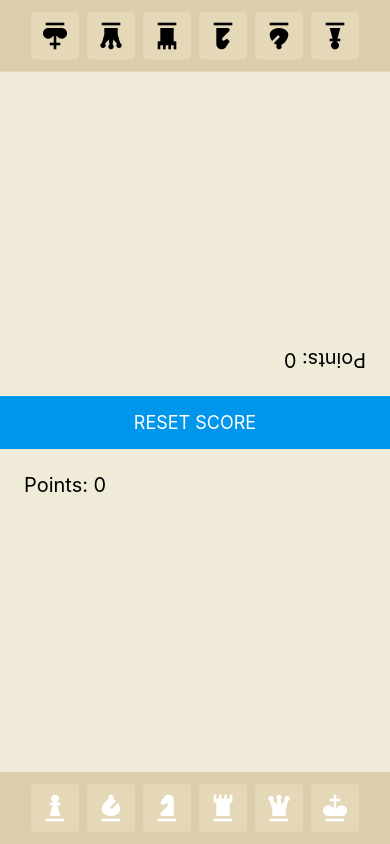
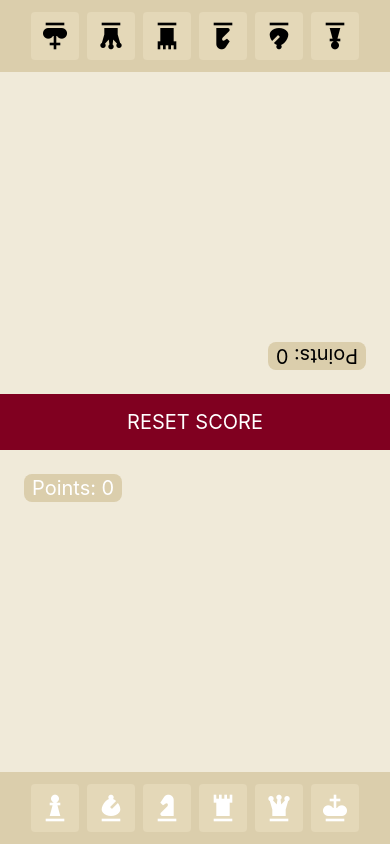
Before and after one commit to remisaado/chessculator-app, a React Native app: screen / in a window 390 px wide. Built offline with nearby package versions, Linux system fonts and the light colour scheme.

Commit message:
Displays winner if king is taken, handles further abstraction, other improvements to code and app design

```diff
--- a/App.js
+++ b/App.js
@@ -1,7 +1,6 @@
-//import { StatusBar } from 'expo-status-bar';
 import React, { useState } from 'react';
-import { Pressable, SafeAreaView, StyleSheet, Text, View, StatusBar } from 'react-native';
-import { ChessPiece, Button } from './components';
+import { Pressable, SafeAreaView, StyleSheet, View, StatusBar } from 'react-native';
+import { ChessPiece, Button, ScoreText } from './components';
 import { MaterialCommunityIcons } from '@expo/vector-icons';
 import 'react-native-get-random-values';
 import { v4 as uuidv4 } from 'uuid';
@@ -10,14 +9,34 @@ export default function App() {
   const [takenPieces, setTakenPieces] = useState([]);
   const [whiteScore, setWhiteScore] = useState(0);
   const [blackScore, setBlackScore] = useState(0);
+  const [winner, setWinner] = useState("");
 
   const iconSize = 32;
+  const white = "white";
+  const black = "black";
+  const pieces = {
+    pawn: "chess-pawn",
+    bishop: "chess-bishop",
+    knight: "chess-knight",
+    rook: "chess-rook",
+    queen: "chess-queen",
+    king: "chess-king",
+  };
 
   const takePiece = (name, color) => {
+    if (takenPieces.length >= 32) return;
+
     setTakenPieces(takenPieces => [...takenPieces, {key: uuidv4(), name, color}]);
 
-    score = calculateScore(name, color);
-    if (color === "white") setWhiteScore(whiteScore + score);
+    if (name === pieces.king)
+    {
+      setWinner(color + " wins by checkmate!");
+      return;
+    }
+
+    score = calculateScore(name);
+
+    if (color === white) setWhiteScore(whiteScore + score);
     else setBlackScore(blackScore + score);
   }
 
@@ -25,31 +44,34 @@ export default function App() {
     removeKey = item.key;
     setTakenPieces(takenPieces => {return takenPieces.filter((item) => item.key !== removeKey)});
 
-    score = calculateScore(item.name, item.color);
+    if (item.name === pieces.king)
+    {
+      setWinner("");
+      return;
+    }
 
-    if (item.color === "white") setWhiteScore(whiteScore - score);
+    score = calculateScore(item.name);
+
+    if (item.color === white) setWhiteScore(whiteScore - score);
     else setBlackScore(blackScore - score);
   }
 
   const calculateScore = (name) => {
     switch (name) {
-      case "chess-pawn":
+      case pieces.pawn:
         score = 1;
         break;
-      case "chess-bishop":
+      case pieces.bishop:
         score = 3;
         break;
-      case "chess-knight":
+      case pieces.knight:
         score = 3;
         break;
-      case "chess-rook":
+      case pieces.rook:
         score = 5;
         break;
-      case "chess-queen":
+      case pieces.queen:
         score = 9;
-        break;
-      case "chess-king":
-        score = 99999;
         break;
     }
     return score;
@@ -59,6 +81,7 @@ export default function App() {
     setTakenPieces([]);
     setWhiteScore(0);
     setBlackScore(0);
+    setWinner("");
   }
 
   const renderTakenPieces = (item) => {
@@ -71,43 +94,44 @@ export default function App() {
 
   return (
     <SafeAreaView style={styles.container}>
+      <StatusBar barStyle="dark-content" backgroundColor={"#E4D8B8"}/>
       <View style={[styles.containerHalf, styles.rotate]}>
         <View style={styles.boardContainer}>
-          <Text style={styles.scoreText}>Points: {blackScore}</Text>
+          <ScoreText color={black} winner={winner} whiteScore={whiteScore} blackScore={blackScore} white={white}/>
           <View style={styles.takenPiecesContainer}>
             {takenPieces.map((item) => (
-              item.color === "black" ? renderTakenPieces(item)
+              item.color === black ? renderTakenPieces(item)
               : null
               ))}
           </View>
         </View>
         <View style={styles.chessPiecesTab}>
-          <ChessPiece onPress={() => {takePiece("chess-pawn", "black")}} name={"chess-pawn"} color={"black"}/>
-          <ChessPiece onPress={() => {takePiece("chess-bishop", "black")}} name={"chess-bishop"} color={"black"}/>
-          <ChessPiece onPress={() => {takePiece("chess-knight", "black")}} name={"chess-knight"} color={"black"}/>
-          <ChessPiece onPress={() => {takePiece("chess-rook", "black")}} name={"chess-rook"} color={"black"}/>
-          <ChessPiece onPress={() => {takePiece("chess-queen", "black")}} name={"chess-queen"} color={"black"}/>
-          <ChessPiece onPress={() => {takePiece("chess-king", "black")}} name={"chess-king"} color={"black"}/>
+          <ChessPiece onPress={() => {takePiece(pieces.pawn, black)}} name={pieces.pawn} color={black} winner={winner}/>
+          <ChessPiece onPress={() => {takePiece(pieces.bishop, black)}} name={pieces.bishop} color={black} winner={winner}/>
+          <ChessPiece onPress={() => {takePiece(pieces.knight, black)}} name={pieces.knight} color={black} winner={winner}/>
+          <ChessPiece onPress={() => {takePiece(pieces.rook, black)}} name={pieces.rook} color={black} winner={winner}/>
+          <ChessPiece onPress={() => {takePiece(pieces.queen, black)}} name={pieces.queen} color={black} winner={winner}/>
+          <ChessPiece onPress={() => {takePiece(pieces.king, black)}} name={pieces.king} color={black} winner={winner}/>
         </View>
       </View>
       <Button onPress={() => resetScore()} text="RESET SCORE"/>
       <View style={styles.containerHalf}>
         <View style={styles.boardContainer}>
-          <Text style={styles.scoreText}>Points: {whiteScore}</Text>
+          <ScoreText color={white} winner={winner} whiteScore={whiteScore} blackScore={blackScore} white={white}/>
           <View style={styles.takenPiecesContainer}>
             {takenPieces.map((item) => (
-              item.color === "white" ? renderTakenPieces(item)
+              item.color === white ? renderTakenPieces(item)
               : null
               ))}
           </View>
         </View>
         <View style={styles.chessPiecesTab}>
-          <ChessPiece onPress={() => {takePiece("chess-pawn", "white")}} name={"chess-pawn"} color={"white"}/>
-          <ChessPiece onPress={() => {takePiece("chess-bishop", "white")}} name={"chess-bishop"} color={"white"}/>
-          <ChessPiece onPress={() => {takePiece("chess-knight", "white")}} name={"chess-knight"} color={"white"}/>
-          <ChessPiece onPress={() => {takePiece("chess-rook", "white")}} name={"chess-rook"} color={"white"}/>
-          <ChessPiece onPress={() => {takePiece("chess-queen", "white")}} name={"chess-queen"} color={"white"}/>
-          <ChessPiece onPress={() => {takePiece("chess-king", "white")}} name={"chess-king"} color={"white"}/>
+          <ChessPiece onPress={() => {takePiece(pieces.pawn, white)}} name={pieces.pawn} color={white} winner={winner}/>
+          <ChessPiece onPress={() => {takePiece(pieces.bishop, white)}} name={pieces.bishop} color={white} winner={winner}/>
+          <ChessPiece onPress={() => {takePiece(pieces.knight, white)}} name={pieces.knight} color={white} winner={winner}/>
+          <ChessPiece onPress={() => {takePiece(pieces.rook, white)}} name={pieces.rook} color={white} winner={winner}/>
+          <ChessPiece onPress={() => {takePiece(pieces.queen, white)}} name={pieces.queen} color={white} winner={winner}/>
+          <ChessPiece onPress={() => {takePiece(pieces.king, white)}} name={pieces.king} color={white} winner={winner}/>
         </View>
       </View>
     </SafeAreaView>
@@ -119,7 +143,6 @@ const styles = StyleSheet.create({
     flex: 1,
     alignItems: 'center',
     justifyContent: 'center',
-    marginTop: StatusBar.currentHeight,
   },
   containerHalf: {
     backgroundColor: "#F0EAD9",
@@ -131,31 +154,21 @@ const styles = StyleSheet.create({
   },
   boardContainer: {
     flex: 1,
-    padding: (24, 24),
+    padding: 24,
   },
   takenPiecesContainer: {
     flexWrap: "wrap",
     flexDirection: "row",
-    marginTop: 24,
+    marginTop: 16,
   },
   takenPiece: {
     backgroundColor: "#E4D8B8",
     borderRadius: 4,
     margin: 2,
   },
-  scoreText: {
-    fontSize: 20,
-  },
   chessPiecesTab: {
     flexDirection: "row",
     backgroundColor: "#DBCEAC",
     justifyContent: "center",
   },
-  iconContainer: {
-      padding: 8,
-      marginVertical: 12,
-      marginHorizontal: 4,
-      backgroundColor: "#E4D8B8",
-      borderRadius: 4,
-}
 });
--- a/app.json
+++ b/app.json
@@ -25,6 +25,11 @@
     },
     "web": {
       "favicon": "./assets/favicon.png"
+    },
+    "androidNavigationBar": {
+      "visible": true,
+      "barStyle": "dark-content",
+      "backgroundColor": "#E4D8B8"
     }
   }
 }
--- a/components/button.js
+++ b/components/button.js
@@ -10,17 +10,17 @@ const Button = ({onPress, text}) => {
 
 const styles = StyleSheet.create({
     resetButton: {
-        backgroundColor: "#0096EC",
+        backgroundColor: "#800020",
         width: "100%",
         alignItems: "center",
     },
     resetText: {
         color: "white",
         padding: 16,
-        fontSize: 18,
+        fontSize: 20,
     },
     pressedButton: {
-      backgroundColor: "#4fbfff"
+      backgroundColor: "#ab002a"
     },
 })
 
--- a/components/chessPiece.js
+++ b/components/chessPiece.js
@@ -3,9 +3,9 @@ import { MaterialCommunityIcons } from '@expo/vector-icons';
 
 const iconSize = 32;
 
-const ChessPiece = ({onPress, name, color}) => {
+const ChessPiece = ({onPress, name, color, winner}) => {
     return (
-        <Pressable onPress={onPress}>
+        <Pressable onPress={onPress} disabled={winner !== ""}>
             <MaterialCommunityIcons name={name} size={iconSize} style={styles.iconContainer} color={color} />
         </Pressable>
     )
--- a/components/index.js
+++ b/components/index.js
@@ -1,2 +1,3 @@
 export {ChessPiece} from "./chessPiece";
 export {Button} from "./button";
+export {ScoreText} from "./scoreText";
--- /dev/null
+++ b/components/scoreText.js
@@ -0,0 +1,33 @@
+import { StyleSheet, Text } from "react-native";
+
+const ScoreText = ({color, winner, whiteScore, blackScore, white}) => {
+    return (
+        <Text style={[styles.scoreText, winner !== "" ? styles.winnerText : null, color === white ? styles.white : styles.black]}>
+            {winner !== "" ? winner : "Points: " + (color === white ? whiteScore : blackScore)}
+        </Text>
+    )
+}
+
+const styles = StyleSheet.create({
+    scoreText: {
+        fontSize: 20,
+        backgroundColor: "#DBCEAC",
+        alignSelf: "flex-start",
+        borderRadius: 8,
+        paddingHorizontal: 8,
+        paddingVertical: 2,
+      },
+      winnerText: {
+        textTransform: "capitalize",
+        alignSelf: "center",
+        fontSize: 24,
+      },
+      white: {
+        color: "#FFFFFF",
+      },
+      black: {
+        color: "#000000",
+      },
+})
+
+export {ScoreText};
```
